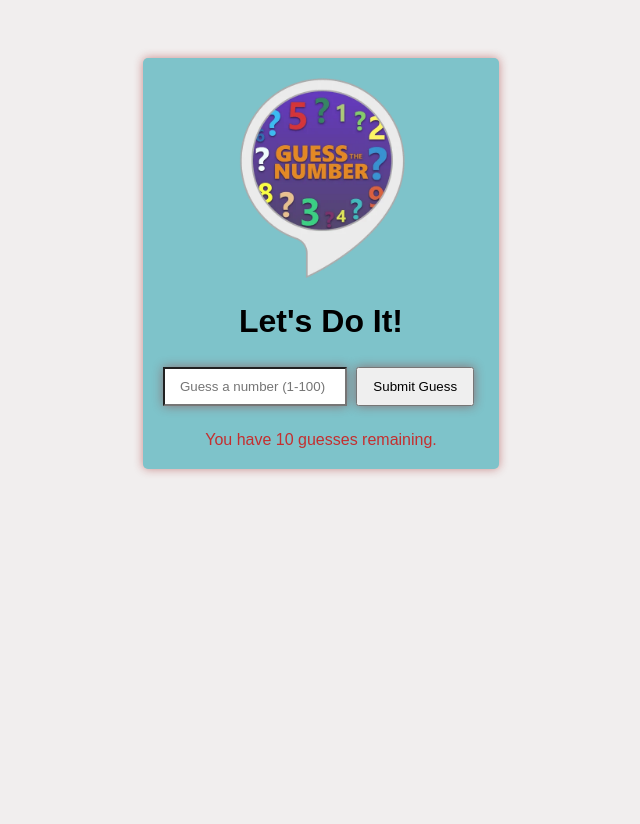
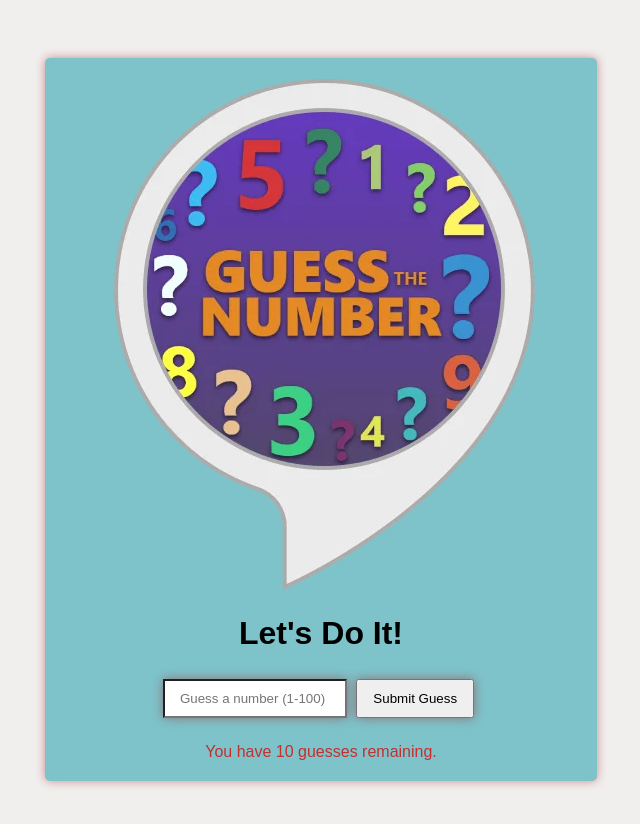
Before and after one commit to sabrina15961/Guess-the-number, a plain HTML site: page index.html in a window 1280 px wide. Shown: the whole page, without its empty margins (319-959 px from the left). Before the commit the page ends 800 px from the top, so only its background shows below. Drawn offline with Linux system fonts and the light colour scheme.

Commit message:
index.html

```diff
--- a/index.html
+++ b/index.html
@@ -8,7 +8,7 @@
 </head>
 <body>
     <div class="container">
-        <img src="guess.jpg" class="img1"/>
+        <img src="guess.jpg" />
         <h1>Let's Do It!</h1>
         <input type="number" id="guessInput" min="1" max="100" placeholder="Guess a number (1-100)">
         <button id="submitGuess">Submit Guess</button>
```
